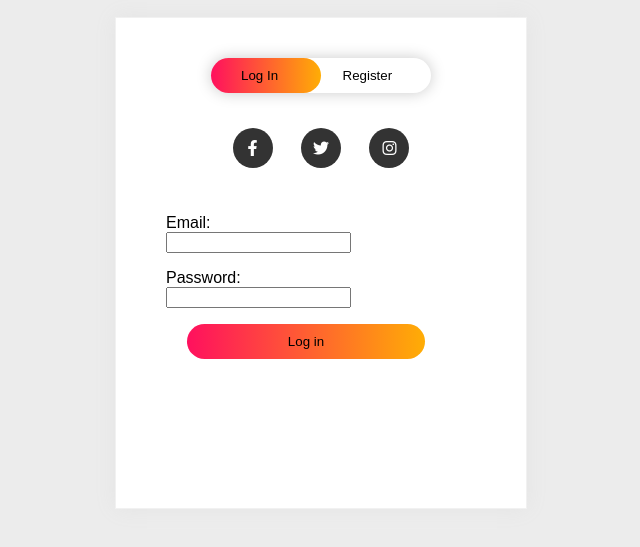
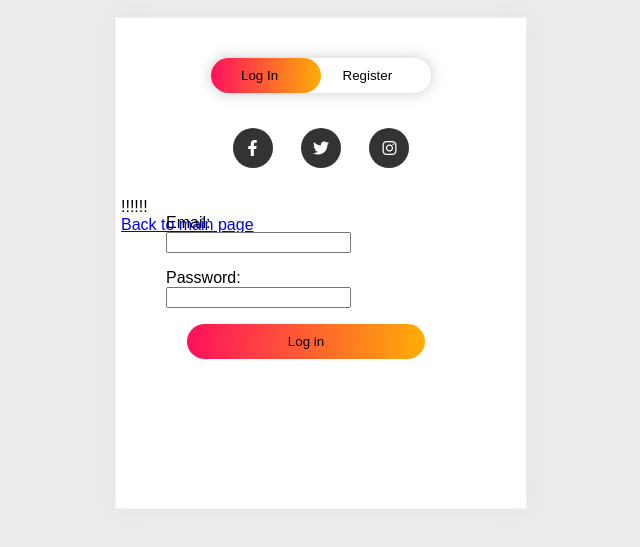
Before and after one commit to FrexRub/Kanban_FastAPI, a FastAPI app: page /users/registration in a window 1280 px wide. Shown: the part 164-711 px from the top of the page, without its empty margins (319-959 px from the left). Run offline with FastAPI, Linux system fonts and the light colour scheme; parts of the project's set-up code (start-up, migrations or seed data) failed here and were passed over.

Commit message:
edit registration.html(add status_text)

```diff
--- a/templates/users/registration.html
+++ b/templates/users/registration.html
@@ -160,6 +160,10 @@
         </p>
       <button type="submit" class="submit-btn">Register</button>
     </form>
+      <div id="status_loging"> {{ text_status }}</div>
+      <div>
+        <a href="{{ url_for('main:index') }}">Back to main page</a>
+      </div>
   </div>
 
   <script>
--- a/users/routers.py
+++ b/users/routers.py
@@ -23,6 +23,7 @@
     return templates.TemplateResponse(
         request=request,
         name="users/registration.html",
+        context={"text_status": "!!!!!!"}
     )
 
 
```
